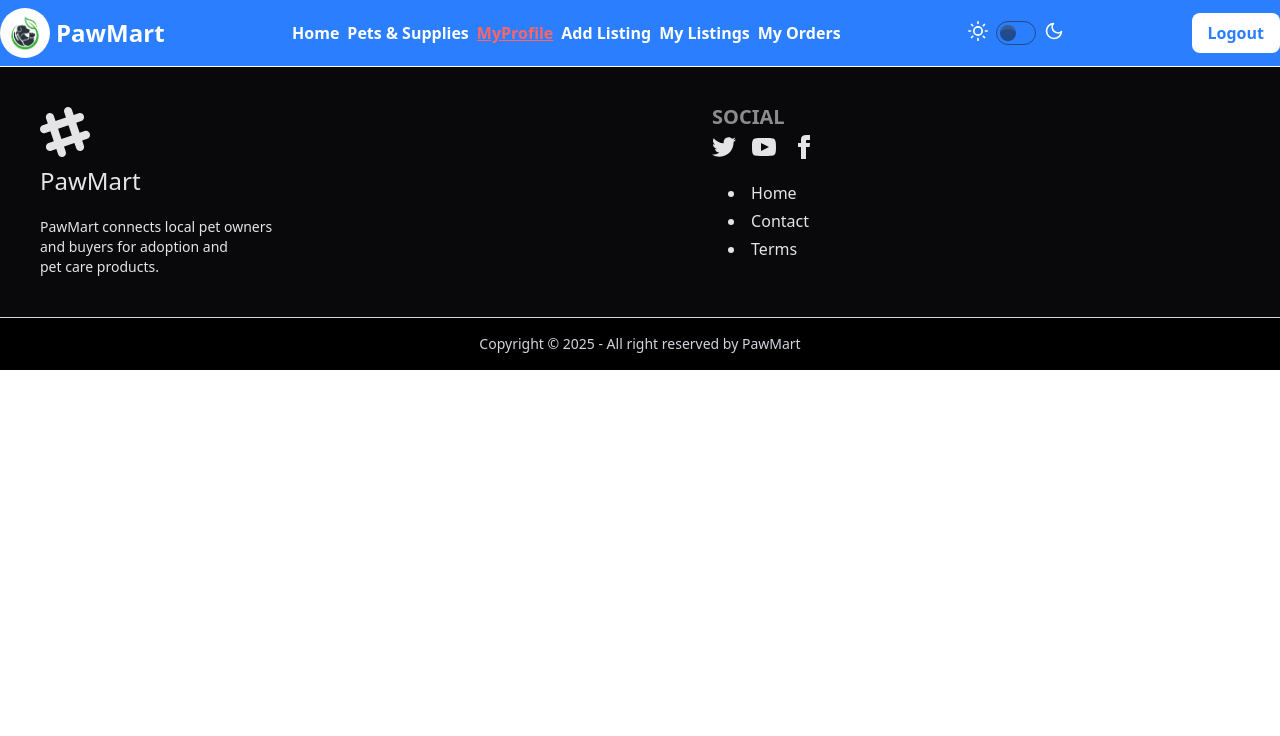
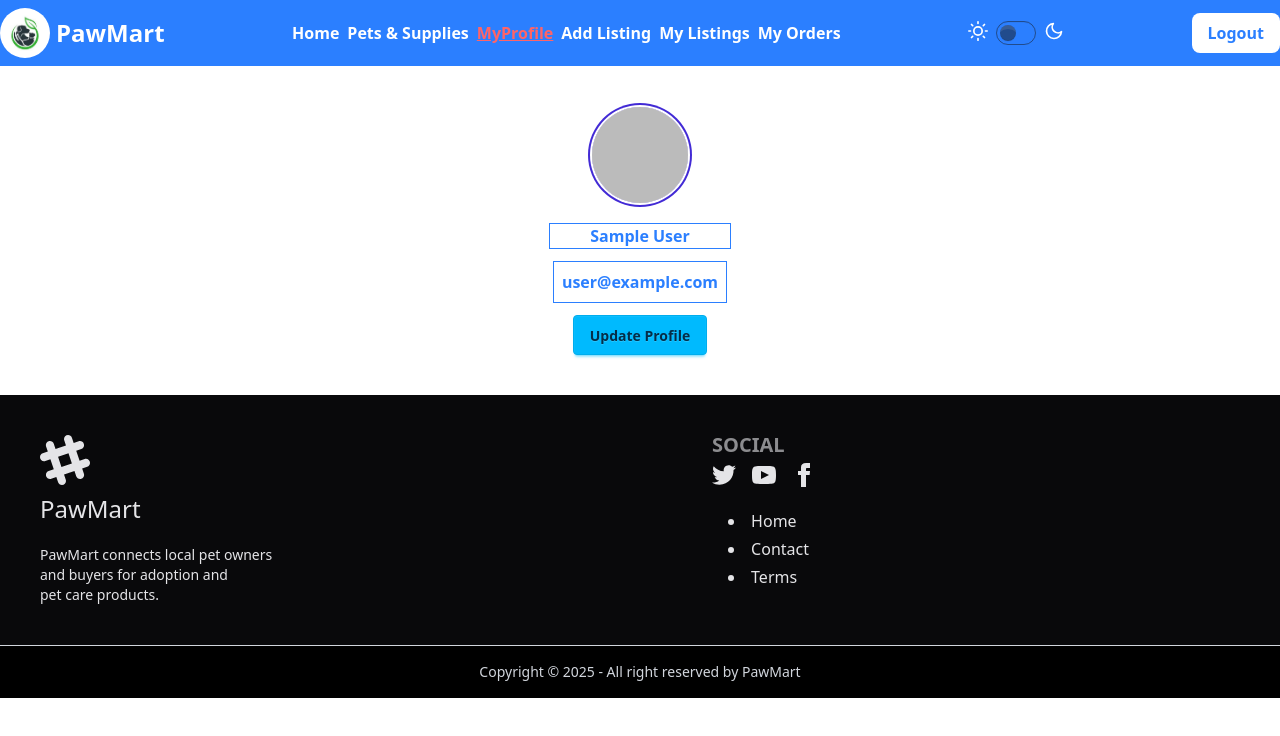
Before and after one commit to Shourav52/PawMart, a React (Vite) app: page /myProfile in a window 1280 px wide. Shown: the top 736 px of the page. Built offline with nearby package versions, Linux system fonts and the light colour scheme; no server answers; sample sign-in values are in the browser's storage.

Commit message:
add complete user profile update functionality

```diff
--- a/src/pages/MyProfile.jsx
+++ b/src/pages/MyProfile.jsx
@@ -1,9 +1,72 @@
-import React from 'react'
+import React, { useContext, useState } from 'react'
+import { AuthContext } from '../Provider/AuthProvider';
+import { updateProfile } from 'firebase/auth';
+import auth from '../firebase/firebase.config';
 
 const MyProfile = () => {
+  const {setUser, user} = useContext(AuthContext)
+  console.log(user);
+  const [isOpen, setIsOpen] =useState(false)
+  const handleOpenFrom=() =>{
+
+    setIsOpen(!isOpen)
+  }
+  const handleUpdate =(e)=>{
+    e.preventDefault()
+    const name = e.target.name.value;
+    const photourl = e.target.photourl.value;
+
+    updateProfile(auth.currentUser,{
+            displayName: name , photoURL: photourl
+          }).then(()=>{
+               setUser({...user,photoURL:photourl, displayName:name})
+          }).catch((error)=>{
+               console.log(error);
+          });
+
+  }
+
+
+
   return (
-    <div>
+    <div className='flex flex-col justify-center items-center mt-10 mb-10'>
+      <div className="avatar">
+       <div className="ring-primary ring-offset-base-100 w-24 rounded-full ring-2 ring-offset-2">
+       <img src={user?.photoURL} />
+       </div>
+      </div>
+      <h1 className='border-1 pl-10 pr-10 mt-5 text-blue-500 font-bold'>{user?.displayName}</h1>
+      <h2 className='mt-3 border-1 p-2 text-blue-500 font-bold'>{user?.email}</h2>
+      <button onClick={handleOpenFrom} className='mt-3 btn btn-info'>Update Profile</button>
 
+      {
+        isOpen && (
+            <form onSubmit={handleUpdate}
+            className='flex flex-col gap-1 mt-10 bg-gradient-to-r  from-blue-500 text-white px-5 py-5 rounded-2xl to-purple-500' action="">
+               <h1 className='text-center text-2xl mb-4'>Update Profile</h1>
+              <div className='relative'>
+                <label htmlFor="">Name</label>
+                <input defaultValue={user?.displayName} name='name' className='border-white border  rounded-[8px] p-2 w-full'  type= "text" placeholder='Your Name' />
+              </div>
+               <div className='relative'>
+                <label htmlFor="">Photo Url</label>
+                <input defaultValue={user?.photoURL} name='photourl' className='border-white border  rounded-[8px] p-2 w-full'  type= "text" placeholder='Photo Url' />
+              </div>
+
+             <div>
+               <label htmlFor="">Email</label>
+              <input  defaultValue={user?.email}
+              name='email'
+               className='border-white border rounded-[8px] p-2 w-full'  type="email" placeholder='Enter Your Email' />
+             </div>
+
+
+            <button className='text-white btn bg-gradient-to-r  from-purple-500 to-purple-800 font-extrabold   mt-3 '>
+              Update
+            </button>
+            </form>
+        )
+      }
     </div>
   )
 }
```
